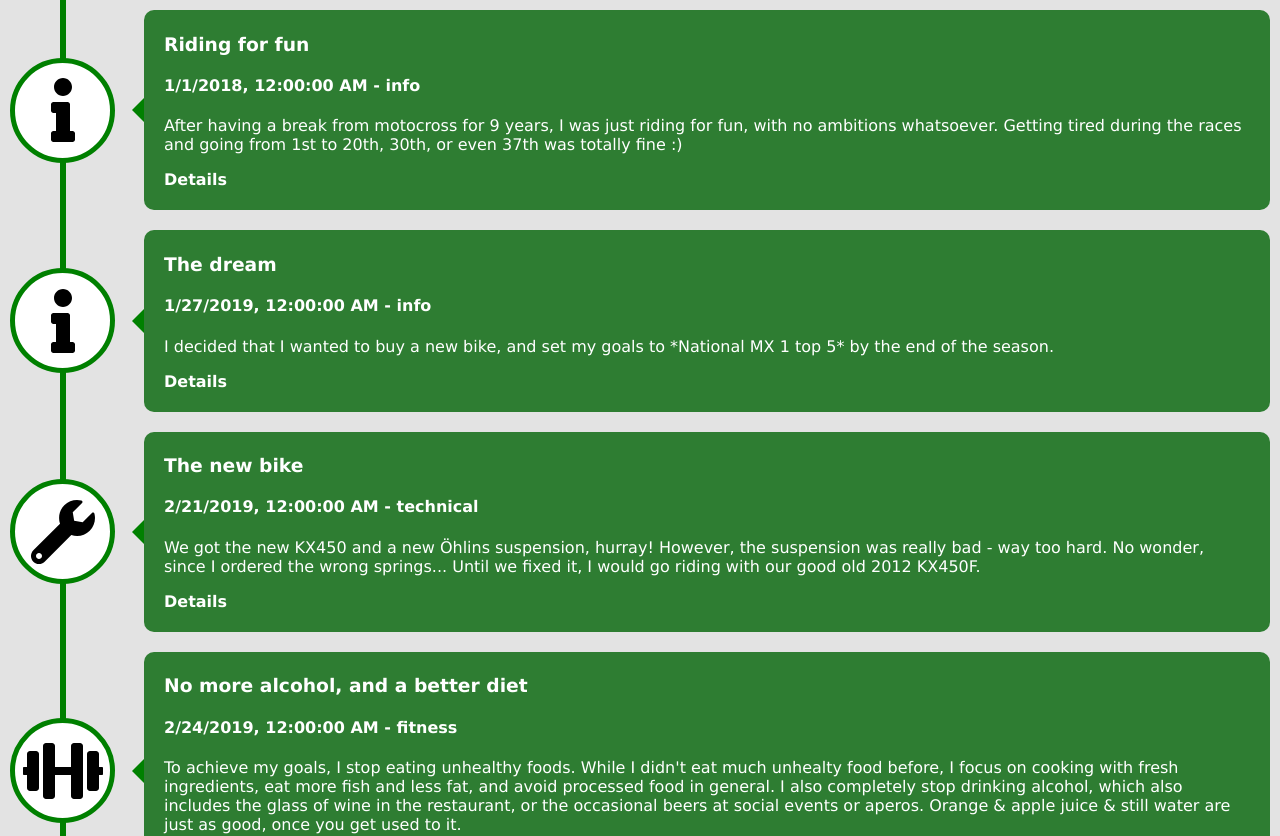
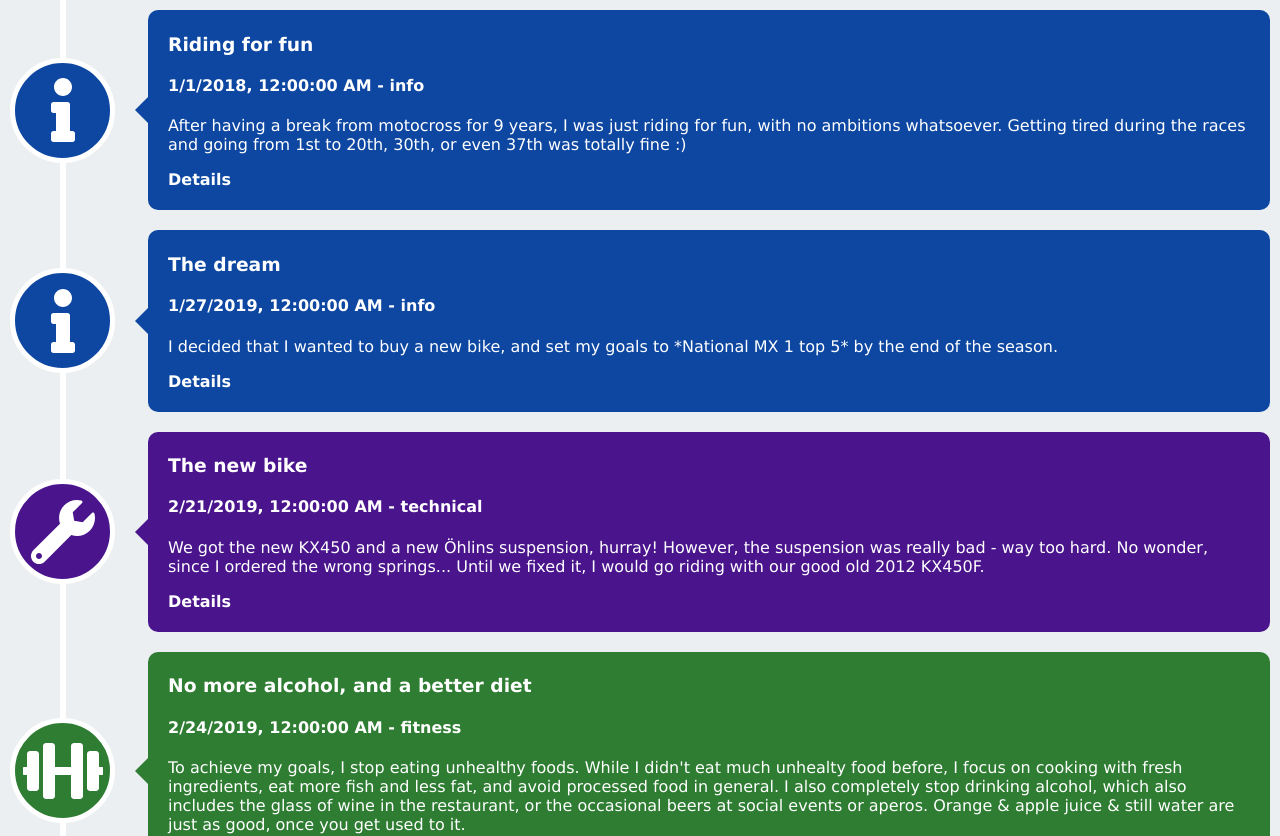
Before and after one commit to lukaselmer/motocross-small-files, a React (Vite) app: page / in a window 1280 px wide. Shown: the top 836 px of the page. Built offline with nearby package versions, Linux system fonts and the light colour scheme.

Commit message:
Add animations and colors

```diff
--- a/package.json
+++ b/package.json
@@ -26,8 +26,7 @@
     "@fortawesome/react-fontawesome": "^0.1.6",
     "date-fns": "^2.4.1",
     "react": "^16.10.0",
-    "react-dom": "^16.10.0",
-    "react-vertical-timeline-component": "^2.5.0"
+    "react-dom": "^16.10.0"
   },
   "devDependencies": {
     "@babel/core": "^7.6.2",
@@ -40,6 +39,7 @@
     "firebase-tools": "^7.5.0",
     "parcel-bundler": "^1.12.4",
     "prettier": "^1.18.2",
+    "react-visibility-sensor": "^5.1.1",
     "sass": "^1.23.0",
     "tslint": "^5.20.0",
     "tslint-config-prettier": "^1.18.0",
--- a/src/components/timeline-element.tsx
+++ b/src/components/timeline-element.tsx
@@ -1,4 +1,6 @@
-import React from 'react'
+import React, { useState } from 'react'
+import VisibilitySensor from 'react-visibility-sensor'
+import { color, leftTimelineColor } from '../data/colors'
 import { icon } from '../data/icons'
 import { TimelineEntry } from '../data/timeline-entries'
 
@@ -7,6 +9,8 @@ export interface P {
 }
 
 export function TimelineElement(props: P) {
+  const [visible, setVisible] = useState(false)
+
   const entry = props.entry
   return (
     <article
@@ -18,46 +22,67 @@ export function TimelineElement(props: P) {
         alignContent: 'center',
         // justifyContent: 'center',
         padding: '10px',
+        visibility: visible ? 'visible' : 'hidden',
       }}
     >
-      <section style={{ zIndex: 2, flexShrink: 0, flexGrow: 0, position: 'relative' }}>
+      <section
+        style={{
+          zIndex: 2,
+          flexShrink: 0,
+          flexGrow: 0,
+          position: 'relative',
+          animation: visible ? 'bounce-scale 0.6s' : '',
+        }}
+      >
         <div
           style={{
             display: 'flex',
             justifyContent: 'center',
             alignContent: 'center',
-            background: '#fff',
-            border: '5px solid green',
+            background: color(entry.type),
+            color: '#fff',
+            border: '5px solid transparent',
+            borderColor: leftTimelineColor,
             borderRadius: '50%',
             width: '95px',
             height: '95px',
           }}
         >
-          <div style={{ alignSelf: 'center' }}>{icon(entry.type)}</div>
+          <div style={{ alignSelf: 'center' }}>
+            <VisibilitySensor
+              partialVisibility={true}
+              offset={{ bottom: 40 }}
+              onChange={isVisible => isVisible && setVisible(true)}
+            >
+              {icon(entry.type)}
+            </VisibilitySensor>
+          </div>
         </div>
       </section>
       <section style={{ zIndex: 2, flexShrink: 0, flexGrow: 0, position: 'relative' }}>
         <div
           style={{
             display: 'flex',
-            borderWidth: '12px',
+            borderWidth: '15px',
             borderStyle: 'solid',
-            borderColor: 'transparent white transparent transparent',
-            borderImage: 'initial',
-            borderRightColor: 'green',
+            borderColor: 'transparent',
+            borderRightColor: color(entry.type),
             width: '0px',
             marginLeft: '5px',
             height: '0px',
+            marginRight: '-2px',
+            animation: visible ? 'bounce-left-to-right 0.6s' : '',
           }}
         />
       </section>
       <section
         style={{
-          background: '#2e7d32',
+          background: color(entry.type),
           color: '#fff',
           borderRadius: '10px',
           padding: '5px 20px',
           flexGrow: 1,
+          animation: visible ? 'bounce-left-to-right 0.6s' : '',
         }}
       >
         <h3 className="vertical-timeline-element-title">{entry.title}</h3>
--- a/src/components/timeline.tsx
+++ b/src/components/timeline.tsx
@@ -1,4 +1,5 @@
 import React from 'react'
+import { background, leftTimelineColor } from '../data/colors'
 // import { VerticalTimeline, VerticalTimelineElement } from 'react-vertical-timeline-component'
 // import 'react-vertical-timeline-component/style.min.css'
 import { timeline } from '../data/timeline-entries'
@@ -13,14 +14,7 @@ declare module 'react-vertical-timeline-component' {
 
 export function Timeline() {
   return (
-    <section
-      style={{
-        display: 'flex',
-        position: 'relative',
-        flexDirection: 'column',
-        background: 'rgb(227, 227, 227)',
-      }}
-    >
+    <section style={{ display: 'flex', position: 'relative', flexDirection: 'column', background }}>
       <div
         style={{
           zIndex: 1,
@@ -33,7 +27,7 @@ export function Timeline() {
           // marginLeft: '-55px',
           // borderRadius: '10px',
           // margin: '10px 0 10px 0',
-          background: 'green',
+          background: leftTimelineColor,
           // flexGrow: 0,
           // flexShrink: 0,
         }}
--- /dev/null
+++ b/src/data/colors.tsx
@@ -0,0 +1,23 @@
+import { assertNever } from '../utils'
+import { TimelineEntryType } from './timeline-entries'
+
+export function color(type: TimelineEntryType) {
+  switch (type) {
+    case 'fitness':
+      return '#2e7d32'
+    case 'info':
+      return '#0d47a1'
+    case 'race':
+      return '#bc5100'
+    case 'technical':
+      return '#4a148c'
+    case 'training':
+      return '#3e2723'
+    case 'trouble':
+      return '#b71c1c'
+  }
+  assertNever(type)
+}
+
+export const leftTimelineColor = '#fff'
+export const background = '#eceff1'
--- a/src/styles.scss
+++ b/src/styles.scss
@@ -14,3 +14,43 @@ a {
   color: #fff;
   font-weight: bold;
 }
+
+@keyframes bounce-scale {
+  0% {
+    opacity: 0;
+    transform: scale(0.5);
+  }
+  60% {
+    opacity: 1;
+    transform: scale(1.2);
+  }
+  100% {
+    transform: scale(1);
+  }
+}
+@keyframes bounce-left-to-right {
+  0% {
+    opacity: 0;
+    transform: translateX(-100px);
+  }
+  60% {
+    opacity: 1;
+    transform: translateX(20px);
+  }
+  100% {
+    transform: translateX(0);
+  }
+}
+@keyframes bounce-right-to-left {
+  0% {
+    opacity: 0;
+    transform: translateX(100px);
+  }
+  60% {
+    opacity: 1;
+    transform: translateX(-20px);
+  }
+  100% {
+    transform: translateX(0);
+  }
+}
--- a/tslint.json
+++ b/tslint.json
@@ -127,7 +127,9 @@
     "ban-types": false,
     "no-object-literal-type-assertion": false,
     "no-require-imports": true,
-    "no-submodule-imports": false
+    "no-submodule-imports": false,
+    "jsx-no-lambda": false,
+    "jsx-no-bind": true
   },
   "rulesDirectory": []
 }
```
Also changed, not shown: 1 other file (tests, documents, lock files or other folders).
